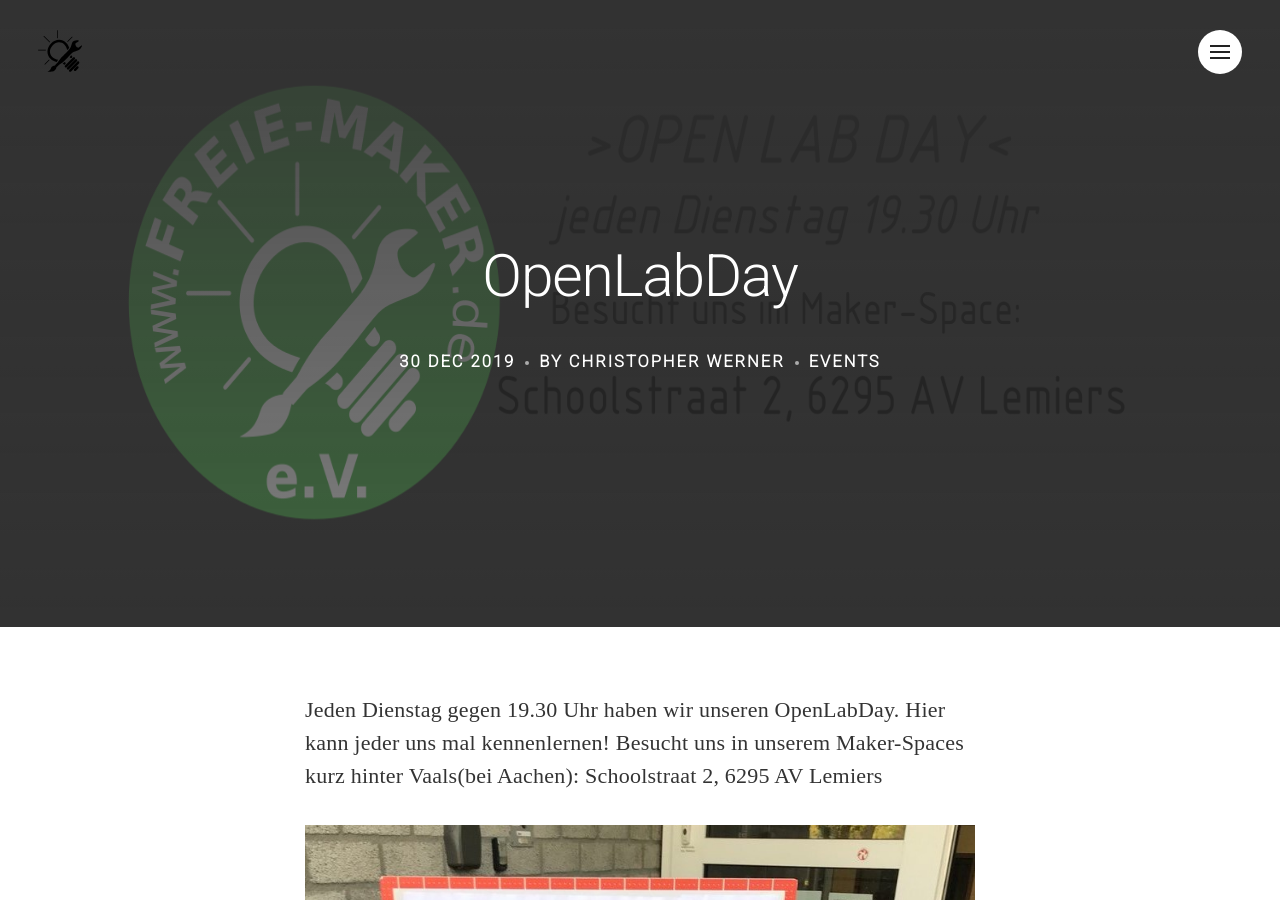
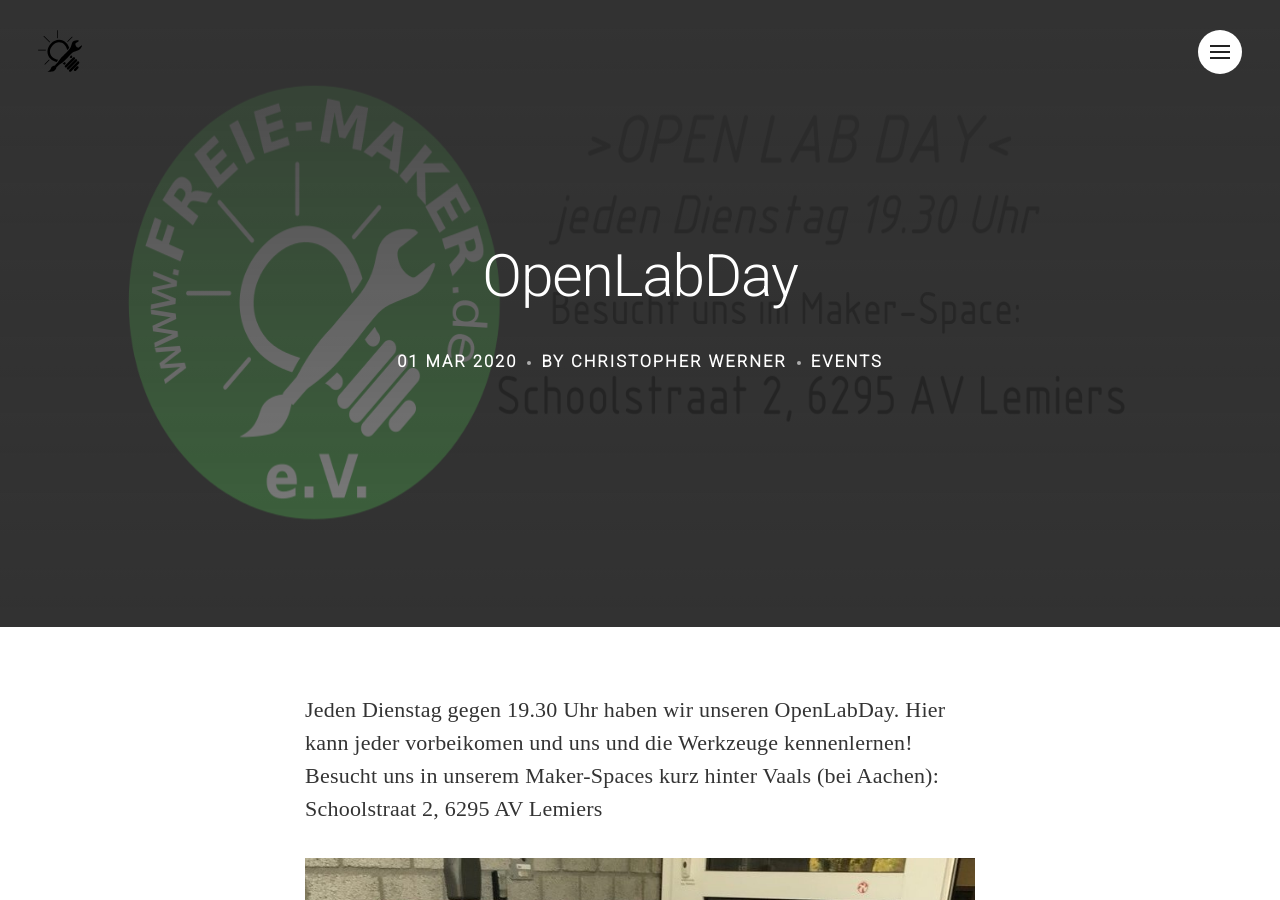
Before and after one commit to FreieMaker/FreieMaker.github.io, a Jekyll site: the page built from _posts/2019-12-30-OpenLabDay.markdown, in a window 1280 px wide and 900 px high. Built offline with Jekyll 4.4.1, drawn with Linux system fonts in a browser that asks for light colours; nearby versions of some CDN libraries; some web fonts are replaced; part of the change alters nothing that is shown.

Commit message:
Update 2019-12-30-OpenLabDay.markdown

```diff
--- a/_posts/2019-12-30-OpenLabDay.markdown
+++ b/_posts/2019-12-30-OpenLabDay.markdown
@@ -1,12 +1,12 @@
 ---
 layout: post
 title:  "OpenLabDay"
-date:   2019-12-30 01:00:00
+date:   2020-02-30 01:00:00
 author: "Christopher Werner"
-last_modified_at:  2018-12-30 01:00:00
-excerpt: "Der Verein hat viele Exponate in Berlin ausgestellt"
+last_modified_at:  2020-02-30 01:00:00
+excerpt: "Open Lab Day in Lemies"
 categories: events
-tags:  Back
+tags:  Openlabday
 image:
   feature: openlabdayhack.png
   topPosition: 0px
@@ -15,6 +15,6 @@ bgGradientOpacity: darker
 syntaxHighlighter: no
 ---
 
-Jeden Dienstag gegen 19.30 Uhr haben wir unseren OpenLabDay. Hier kann jeder uns mal kennenlernen! Besucht uns in unserem Maker-Spaces kurz hinter Vaals(bei Aachen):
+Jeden Dienstag gegen 19.30 Uhr haben wir unseren OpenLabDay. Hier kann jeder vorbeikomen und uns und die Werkzeuge kennenlernen! Besucht uns in unserem Maker-Spaces kurz hinter Vaals (bei Aachen):
 Schoolstraat 2, 6295 AV Lemiers
 <div class="img img--fullContainer img--14xLeading" style="background-image: url({{ site.baseurl_posts_img }}openlabday.jpg);"></div>
```
